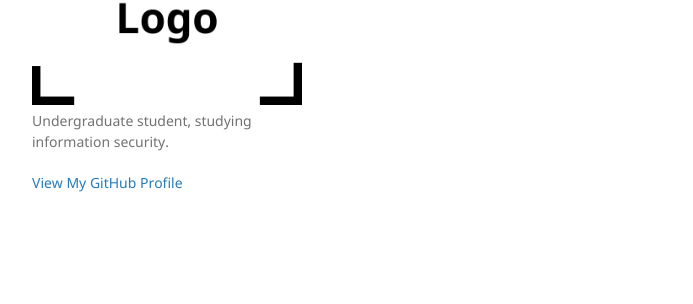
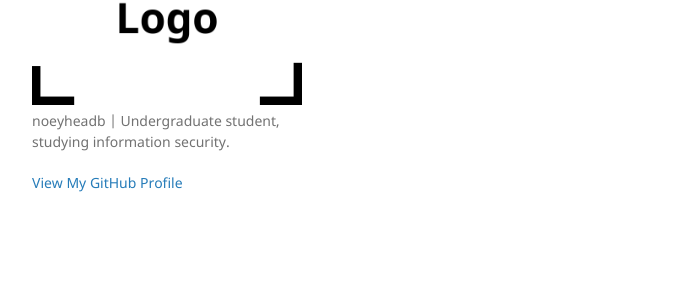
Before and after one commit to noeyheadb/noeyheadb.github.io, a Jekyll site: the page built from kor.md, in a window 1280 px wide. Shown: the part 173-477 px from the top of the page, without its empty margins (178-871 px from the left). Built offline with Jekyll 4.4.1, drawn with Linux system fonts in a browser that asks for light colours; our own code applies the rules of GitHub Pages for plain Markdown files.

Commit message:
⚡️ Update contents

```diff
--- a/_config.yml
+++ b/_config.yml
@@ -1,6 +1,6 @@
 title: Daehyeon Bae
 logo: /assets/img/logo.png
-description: Undergraduate student, studying information security.
+description: noeyheadb | Undergraduate student, studying information security.
 show_downloads: false
 google_analytics:
 theme: jekyll-theme-minimal
```
Also changed, not shown: index.md (+7 -3 lines).
